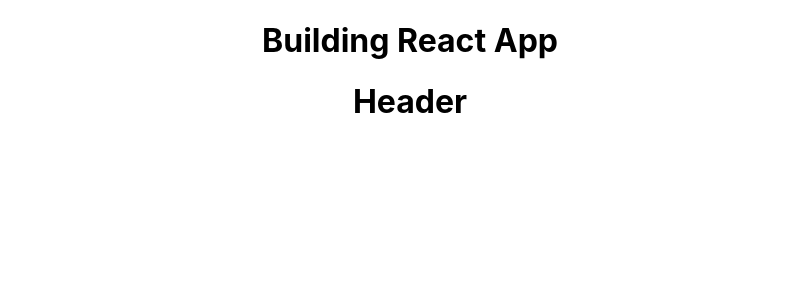
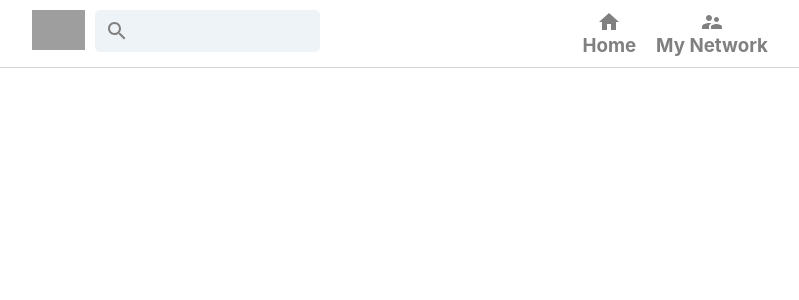
Before and after one commit to aktiwari2287/linkedin-clone-anand, a React (Create React App) app: page / in a window 1280 px wide. Shown: the top 300 px of the page, without its empty margins (230-1029 px from the left). Built offline with nearby package versions, Linux system fonts and the light colour scheme; grey boxes are pictures that could not be loaded.

Commit message:
Added styled components

```diff
--- a/package.json
+++ b/package.json
@@ -3,6 +3,8 @@
   "version": "0.1.0",
   "private": true,
   "dependencies": {
+    "@material-ui/core": "^4.11.4",
+    "@material-ui/icons": "^4.11.2",
     "@reduxjs/toolkit": "^1.6.0",
     "@testing-library/jest-dom": "^4.2.4",
     "@testing-library/react": "^9.5.0",
--- a/src/App.css
+++ b/src/App.css
@@ -1,39 +1,3 @@
-.App {
-  text-align: center;
+*{
+  margin: 0;
 }
-
-.App-logo {
-  height: 40vmin;
-  pointer-events: none;
-}
-
-@media (prefers-reduced-motion: no-preference) {
-  .App-logo {
-    animation: App-logo-float infinite 3s ease-in-out;
-  }
-}
-
-.App-header {
-  min-height: 100vh;
-  display: flex;
-  flex-direction: column;
-  align-items: center;
-  justify-content: center;
-  font-size: calc(10px + 2vmin);
-}
-
-.App-link {
-  color: rgb(112, 76, 182);
-}
-
-@keyframes App-logo-float {
-  0% {
-    transform: translateY(0);
-  }
-  50% {
-    transform: translateY(10px);
-  }
-  100% {
-    transform: translateY(0px);
-  }
-}
--- a/src/App.js
+++ b/src/App.js
@@ -5,7 +5,6 @@ import './App.css';
 function App() {
   return (
     <div className="App">
-        <h1>Building React App</h1>
         <Header></Header>
     </div>
   );
--- a/src/Header.css
+++ b/src/Header.css
@@ -0,0 +1,33 @@
+.header {
+    display: flex;
+    justify-content: space-evenly;
+    border-bottom: 0.1px solid lightgray;
+    padding-top:10px;
+    padding-bottom: 10px;
+}
+.header__left {
+    display: flex;
+}
+.header__right {
+    display: flex;
+}
+.header__left > img {
+    object-fit: contain;
+    height: 40px;
+    margin-right: 10px;
+}
+.header__search {
+    padding: 10px;
+    display: flex;
+    align-items: center;
+    border-radius: 5px;
+    height: 22px;
+    color: gray;
+    background-color: #eef3f8;
+}
+
+.header__search > input {
+    outline:none;
+    border: none;
+    background: none;
+}
--- a/src/Header.js
+++ b/src/Header.js
@@ -1,9 +1,23 @@
-import React from 'react'
-import './Header.css'
+import React from 'react';
+import './Header.css';
+import HeaderOption from './HeaderOption'
+import SearchIcon from '@material-ui/icons/Search';
+import HomeIcon from '@material-ui/icons/Home';
+import SupervisorAccountIcon from '@material-ui/icons/SupervisorAccount';
 function Header() {
     return (
-        <div>
-            <h1>Header</h1>
+        <div className="header">
+            <div className="header__left">
+                <img src="https://www.flaticon.com/svg/vstatic/svg/174/174857.svg?token=exp=1623332815~hmac=1fe72c8745cf818e843b8863b2c7df3b" alt=""/>
+                <div className="header__search">
+                    <SearchIcon></SearchIcon>
+                    <input type="text" name="" id=""/>
+                </div>
+            </div>
+            <div className="header__right">
+                <HeaderOption Icon={HomeIcon} title="Home"></HeaderOption>
+                <HeaderOption Icon={SupervisorAccountIcon} title="My Network"></HeaderOption>
+            </div>
         </div>
     )
 }
--- /dev/null
+++ b/src/HeaderOption.css
@@ -0,0 +1,11 @@
+.headerOption {
+    display: flex;
+    flex-direction: column;
+    align-items: center;
+    margin-right: 20px;
+    color: gray;
+    cursor: pointer;
+}
+.headerOption:hover {
+    color: black;
+}
--- /dev/null
+++ b/src/HeaderOption.js
@@ -0,0 +1,13 @@
+import React from 'react';
+import './HeaderOption.css';
+
+function HeaderOption({Icon, title}) {
+    return (
+        <div className="headerOption">
+            {Icon && <Icon className='headerOption__icon'/>}
+            <h3>{title}</h3>
+        </div>
+    )
+}
+
+export default HeaderOption
```
Also changed, not shown: src/linkedin.svg (added), 1 other file (tests, documents, lock files or other folders).
